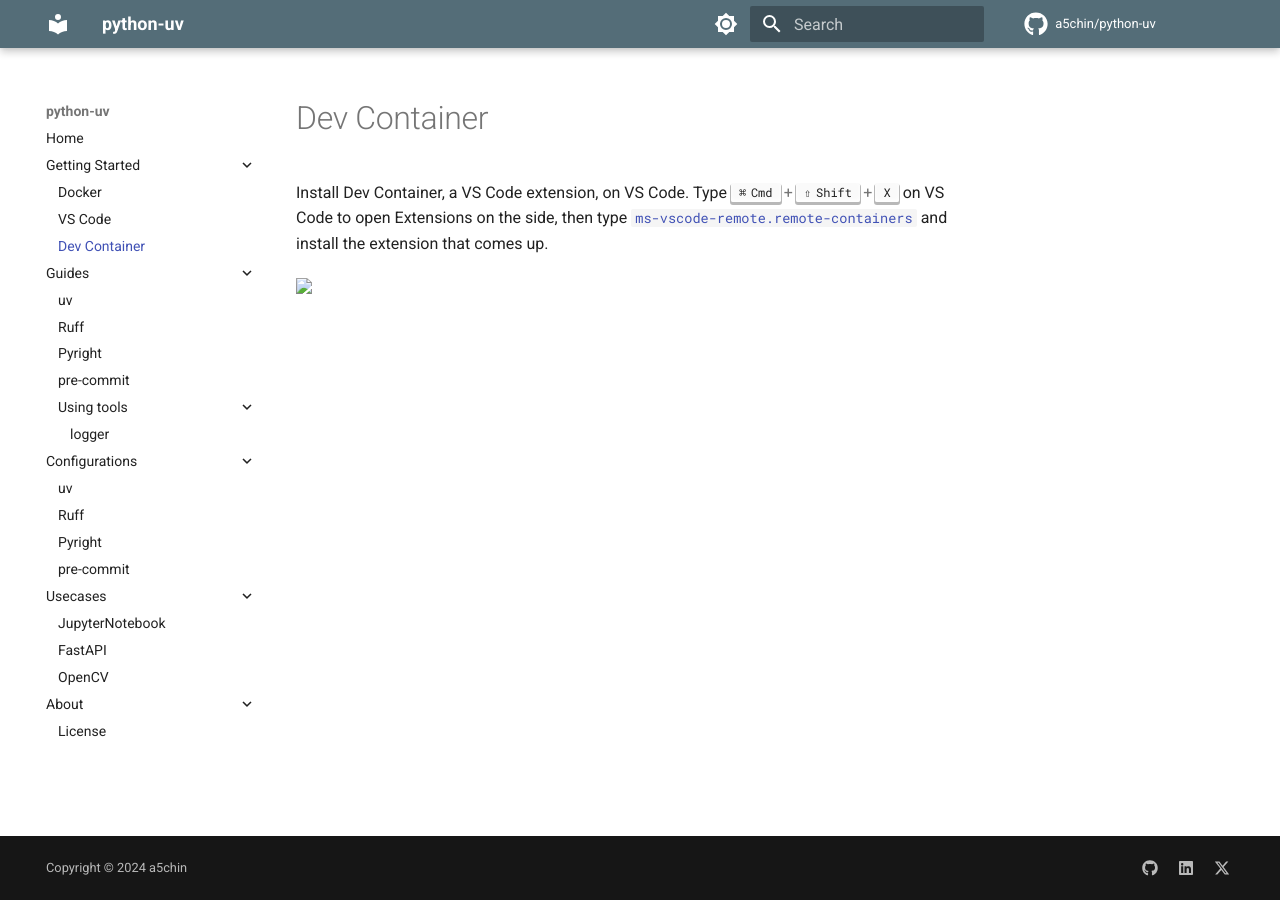
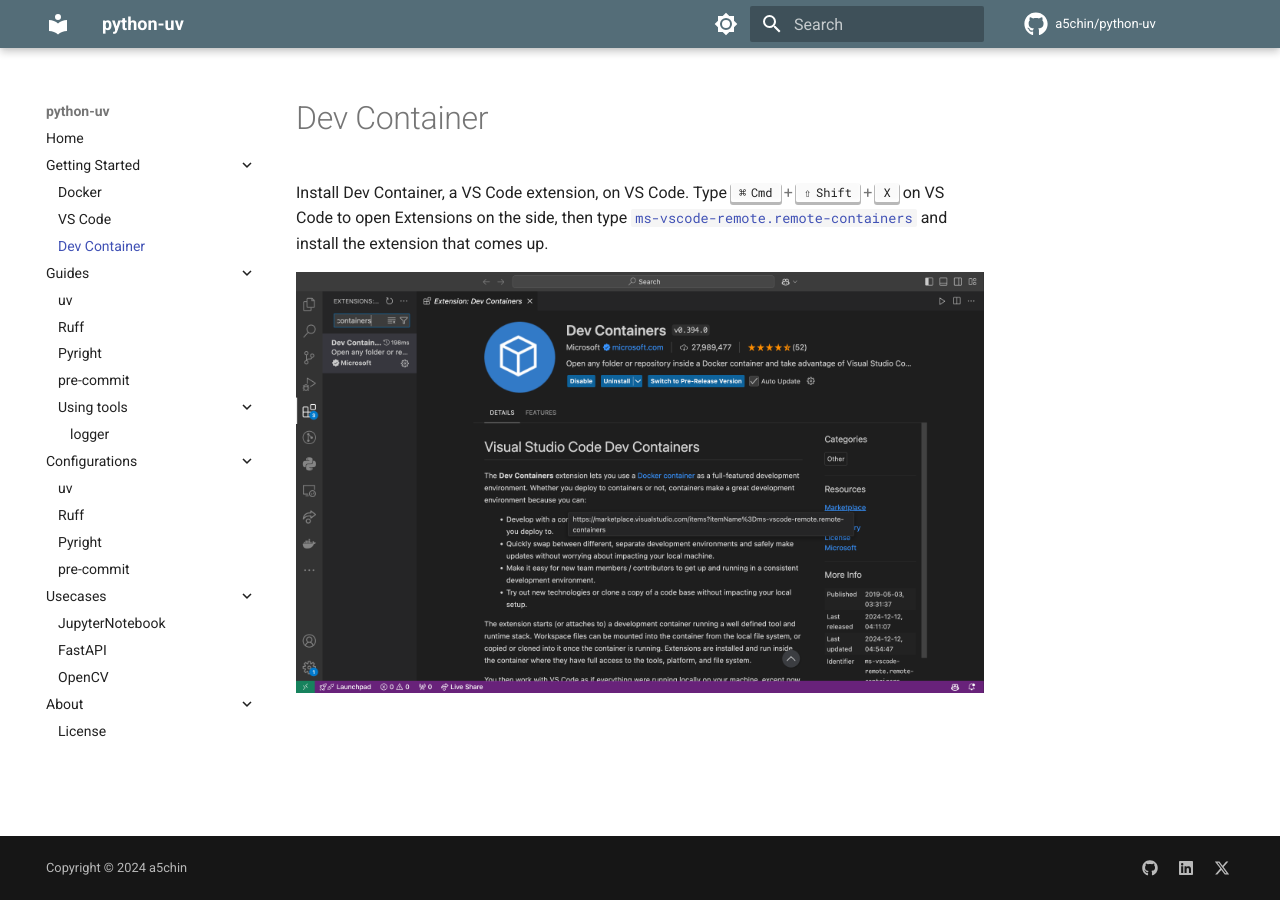
Before and after one commit to a5chin/python-uv, an MkDocs documentation site: the page built from docs/getting-started/devcontainer.md, in a window 1280 px wide. Built offline with MkDocs 1.6.1 and Material for MkDocs 9.7.7, drawn with Linux system fonts in a browser that asks for light colours; comment, search, counter and statistics services are not loaded.

Commit message:
fix: image

```diff
--- a/docs/getting-started/devcontainer.md
+++ b/docs/getting-started/devcontainer.md
@@ -1,4 +1,4 @@
 Install Dev Container, a VS Code extension, on VS Code.
 Type ++command+shift+x++ on VS Code to open Extensions on the side, then type [`ms-vscode-remote.remote-containers`](https://marketplace.visualstudio.com/items?itemName=ms-vscode-remote.remote-containers) and install the extension that comes up.
 
-<img align="center" src="../img/devcontainer.png">
+![Dev Container](../img/devcontainer.png)
```
Also changed, not shown: docs/getting-started/docker.md (+1 -1 lines).
